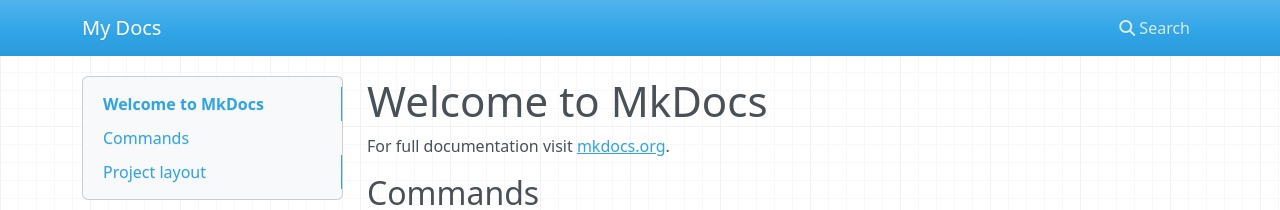
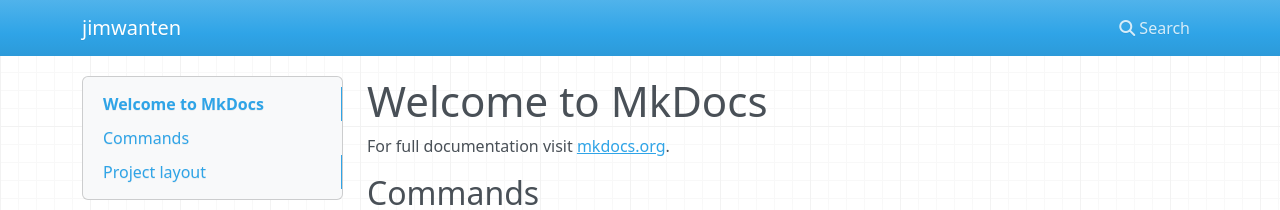
Before and after one commit to WimJanten/jimwanten.nl, an MkDocs documentation site: the page built from docs/index.md, in a window 1280 px wide. Shown: the top 210 px of the page. Built offline with MkDocs 1.6.1, drawn with Linux system fonts in a browser that asks for light colours; nearby versions of some CDN libraries.

Commit message:
New build

```diff
--- a/mkdocs.yml
+++ b/mkdocs.yml
@@ -1 +1 @@
-site_name: My Docs
+site_name: jimwanten
```
Also changed, not shown: site/404.html, site/index.html, 1 other file.
